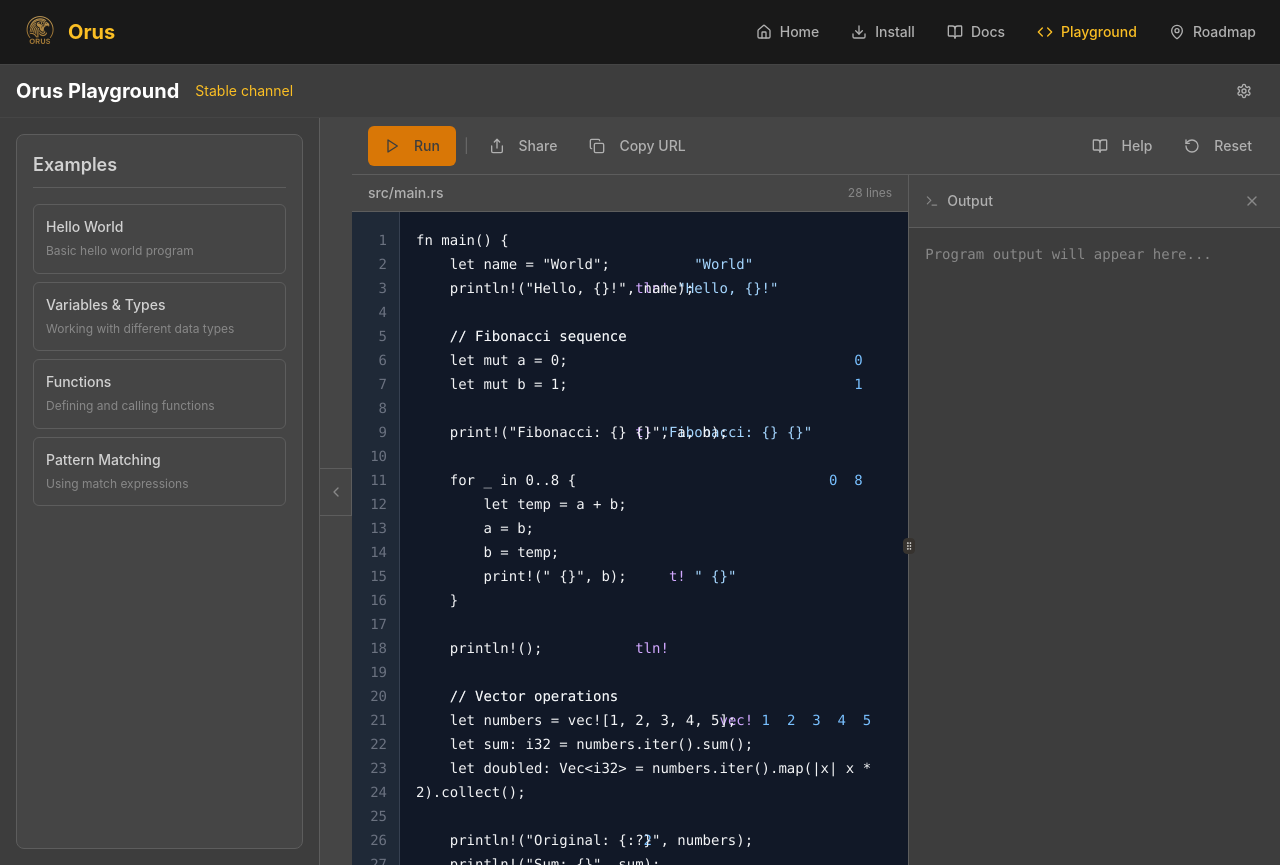
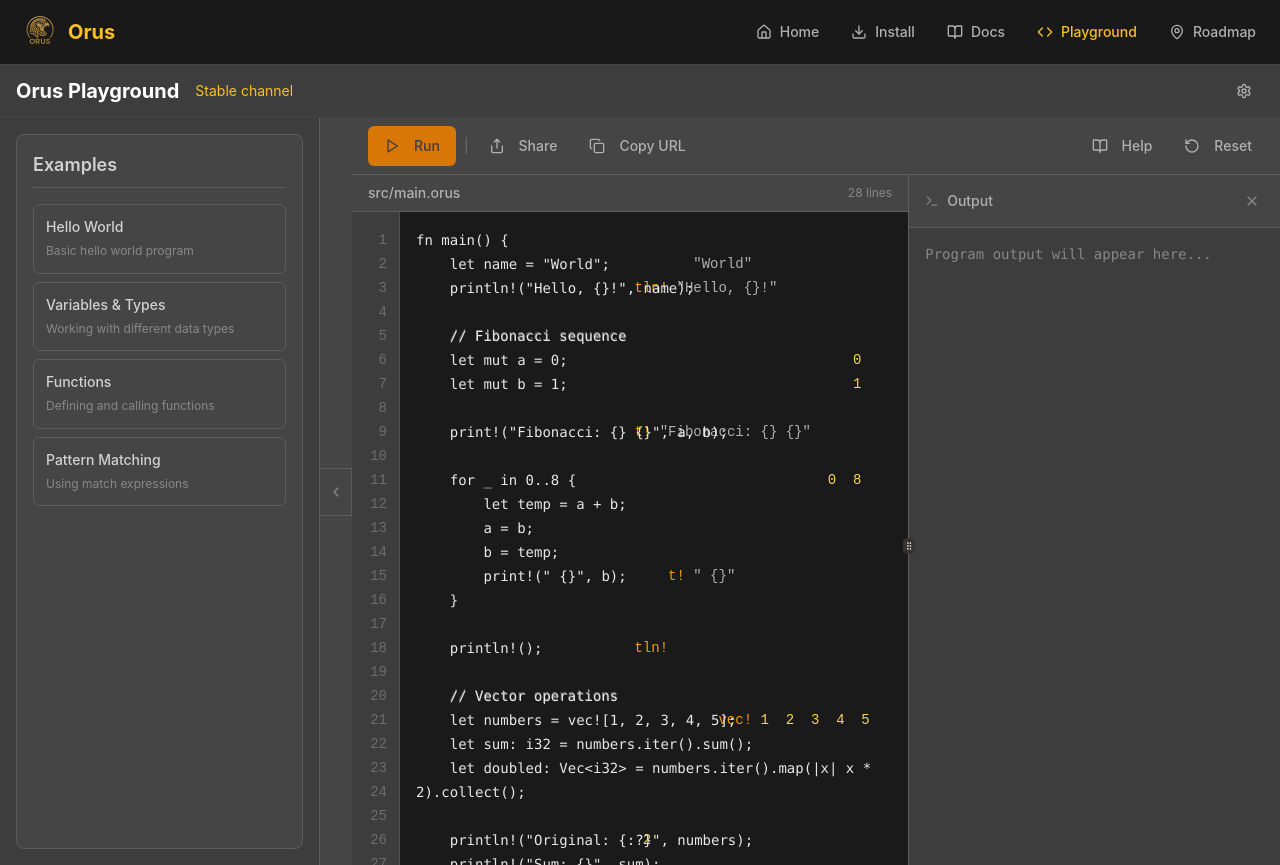
Before and after one commit to jordyorel/orus-lang-site, a React (Vite) app: page /play in a window 1280 px wide. Built offline with nearby package versions, Linux system fonts and the light colour scheme.

Commit message:
Rename main.rs and style playground
Rename `src/main.rs` to `src/main.orus` and apply Orus-specific styling to the playground components.

```diff
--- a/src/components/MonacoEditor.tsx
+++ b/src/components/MonacoEditor.tsx
@@ -12,7 +12,7 @@ interface MonacoEditorProps {
 const MonacoEditor = ({
   value,
   onChange,
-  language = 'rust',
+  language = 'orus',
   height = '100%',
   forceDarkMode = false
 }: MonacoEditorProps) => {
@@ -47,33 +47,33 @@ const MonacoEditor = ({
 
   const syntaxHighlight = (code: string) => {
     return code
-      // Keywords
+      // Keywords - using gold color for keywords
       .replace(/(fn|let|mut|pub|struct|enum|impl|match|if|else|for|while|loop|break|continue|return|use|mod|const|static|trait|type|where|unsafe|async|await|move|ref|in|as|crate|super|self|Self)/g,
-        '<span style="color: #ff7b72;">$1</span>')
-      // Types
+        '<span style="color: #f59e0b;">$1</span>')
+      // Types - using lighter gold
       .replace(/\b(i8|i16|i32|i64|i128|isize|u8|u16|u32|u64|u128|usize|f32|f64|bool|char|str|String|Vec|Option|Result|Box|Rc|Arc|RefCell|Mutex|HashMap|HashSet)\b/g,
-        '<span style="color: #79c0ff;">$1</span>')
-      // String literals
+        '<span style="color: #fbbf24;">$1</span>')
+      // String literals - using light charcoal
       .replace(/(r#*"[^"]*"#*|"[^"]*"|'[^']*')/g,
-        '<span style="color: #a5d6ff;">$1</span>')
-      // Comments
+        '<span style="color: #b0b0b0;">$1</span>')
+      // Comments - using muted charcoal
       .replace(/(\/\/.*$|\/\*[\s\S]*?\*\/)/gm,
-        '<span style="color: #8b949e;">$1</span>')
-      // Numbers
+        '<span style="color: #6d6d6d;">$1</span>')
+      // Numbers - using gold
       .replace(/\b(\d+(?:\.\d+)?(?:[eE][+-]?\d+)?[fF]?)\b/g,
-        '<span style="color: #79c0ff;">$1</span>')
-      // Macros
+        '<span style="color: #fcd34d;">$1</span>')
+      // Macros - using bright gold
       .replace(/(\w+!)/g,
-        '<span style="color: #d2a8ff;">$1</span>')
-      // Boolean literals
+        '<span style="color: #f59e0b;">$1</span>')
+      // Boolean literals - using gold
       .replace(/\b(true|false)\b/g,
-        '<span style="color: #79c0ff;">$1</span>');
+        '<span style="color: #fbbf24;">$1</span>');
   };
 
   return (
-    <div className="flex h-full bg-gray-900 text-gray-100 font-mono text-sm" style={{ height }}>
+    <div className="flex h-full bg-charcoal-950 text-charcoal-100 font-fira text-sm" style={{ height }}>
       {/* Line numbers */}
-      <div className="bg-gray-800 px-3 py-4 text-gray-500 select-none border-r border-gray-700 min-w-[3rem]">
+      <div className="bg-charcoal-900 px-3 py-4 text-charcoal-500 select-none border-r border-charcoal-700 min-w-[3rem]">
         {lineNumbers.map((num, index) => (
           <div key={index} className="leading-6 text-right">
             {num}
@@ -97,12 +97,12 @@ const MonacoEditor = ({
           value={value}
           onChange={handleChange}
           onKeyDown={handleKeyDown}
-          className="absolute inset-0 w-full h-full p-4 bg-transparent text-gray-100 leading-6 resize-none outline-none border-none whitespace-pre-wrap break-words"
+          className="absolute inset-0 w-full h-full p-4 bg-transparent text-charcoal-100 leading-6 resize-none outline-none border-none whitespace-pre-wrap break-words"
           style={{
-            fontFamily: '"JetBrains Mono", "Fira Code", Monaco, Menlo, "Ubuntu Mono", monospace',
-            caretColor: '#ffffff'
+            fontFamily: '"Fira Code", "JetBrains Mono", Monaco, Menlo, "Ubuntu Mono", monospace',
+            caretColor: '#f59e0b'
           }}
-          placeholder="Write your Rust code here..."
+          placeholder="Write your Orus code here..."
           spellCheck={false}
         />
       </div>
--- a/src/components/playground/CodeEditor.tsx
+++ b/src/components/playground/CodeEditor.tsx
@@ -9,7 +9,7 @@ const CodeEditor = ({ code, onChange }: CodeEditorProps) => {
   return (
     <div className="h-full flex flex-col bg-charcoal-900">
       <div className="flex items-center justify-between px-4 py-2 border-b border-charcoal-600 bg-charcoal-800 flex-shrink-0">
-        <span className="text-sm font-medium text-charcoal-300">src/main.rs</span>
+        <span className="text-sm font-medium text-charcoal-300">src/main.orus</span>
         <div className="text-xs text-charcoal-400">
           {code.split('\n').length} lines
         </div>
```
